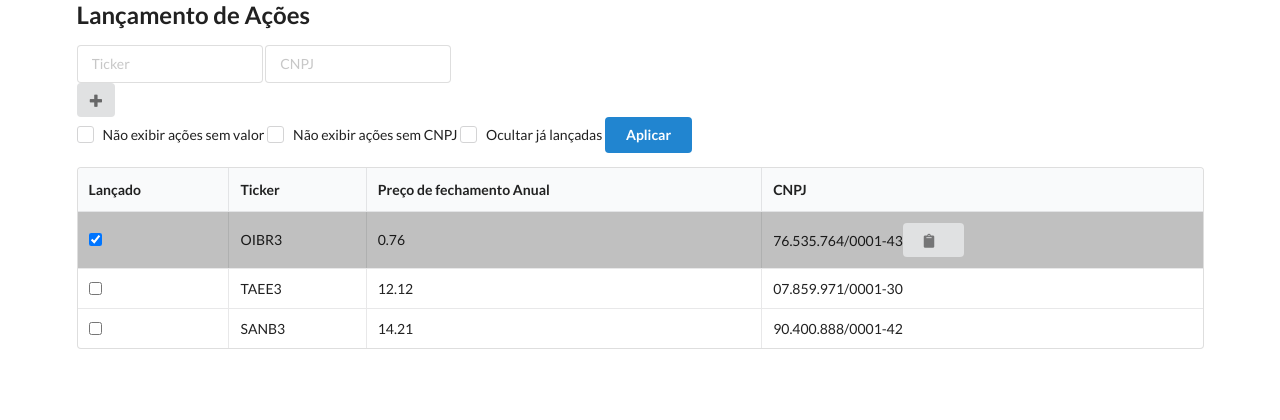
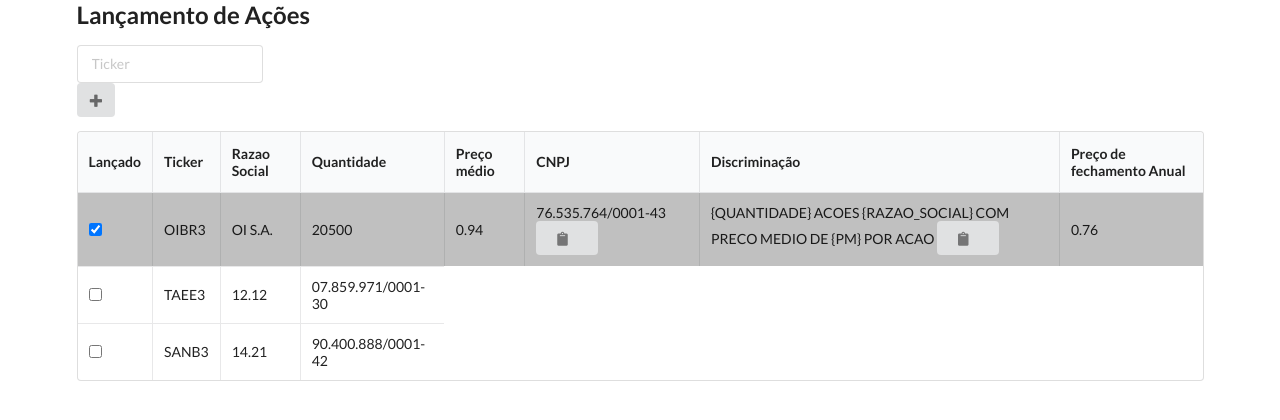
Before and after one commit to mikxingu/facilitair-web, a FastAPI app: page /dashboard in a window 1280 px wide. Shown: the top 420 px of the page. Run offline with FastAPI, Linux system fonts and the light colour scheme; some libraries are stand-ins or nearby versions.

Commit message:
Updated Project with new columns

```diff
--- a/src/templates/dashboard.html
+++ b/src/templates/dashboard.html
@@ -2,13 +2,18 @@
 
 
 {% block content%}
-<div class="ui input">
+  <div class="ui input">
     <input type="text" placeholder="Ticker">
   </div>
+
+<!--
 
   <div class="ui input">
     <input type="text" placeholder="CNPJ">
   </div>
+
+-->
+
   <div>
     <button class="ui icon button">
       <i class="plus icon"></i>
@@ -22,6 +27,7 @@
     <option value="2">2022</option>
   </select> -->
 
+  <!--
   <div class="ui checkbox">
     <input type="checkbox" name="example">
     <label>Não exibir ações sem valor</label>
@@ -36,22 +42,34 @@
     <label>Ocultar já lançadas</label>
   </div>
 
+
   <button class="ui button primary" >Aplicar</button>
+  -->
 <table class="ui celled table">
     <thead>
       <tr>
         <th>Lançado</th>
         <th>Ticker</th>
+        <th>Razao Social</th>
+        <th>Quantidade</th>
+        <th>Preço médio</th>
+        <th>CNPJ</th>
+        <th>Discriminação</th>
         <th>Preço de fechamento Anual</th>
-        <th>CNPJ</th>
     </tr></thead>
     <tbody>
+      {% block row %}
       <tr>
-        <td data-label="Lançado" bgcolor="silver"><input type="checkbox" name="lançado" checked="true"/> </td>
-        <td data-label="Name" bgcolor="silver">OIBR3</td>
-        <td data-label="Age" bgcolor="silver">0.76</td>
-        <td data-label="Job" bgcolor="silver">76.535.764/0001-43<button class="ui button"><i class="animated fade clipboard icon"></i></button></td>
+        <td data-label="Lançado" bgcolor="silver"><input type="checkbox" id="currentstock" name="conpleted" checked="true"/></td>
+        <td data-label="Ticker" bgcolor="silver">OIBR3</td>
+        <td data-label="RazaoSocial" bgcolor="silver">OI S.A.</td>
+        <td data-label="Quantidade" bgcolor="silver">20500</td>
+        <td data-label="PrecoMedio" bgcolor="silver">0.94</td>
+        <td data-label="CNPJ" bgcolor="silver">76.535.764/0001-43<button class="ui button"><i class="animated fade clipboard icon"></i></button></td>
+        <td data-label="Discriminação" bgcolor="silver">{QUANTIDADE} ACOES {RAZAO_SOCIAL} COM PRECO MEDIO DE {PM} POR ACAO <button class="ui button"><i class="animated fade clipboard icon"></i></button></td>
+        <td data-label="YearClose" bgcolor="silver">0.76</td>
       </tr>
+      {% endblock row %}
       <tr>
         <td data-label="Lançado"><input type="checkbox" name="lançado"/> </td>
         <td data-label="Name">TAEE3</td>
--- a/src/templates/home.html
+++ b/src/templates/home.html
@@ -21,7 +21,7 @@
         <h2>Informações sobre ações e FII's da bolsa sem complicação</h2>
         <div id="open_dashboard" class="">
 
-                <a href="./dashboard">
+                <a href="/dashboard">
                     <button class="ui toggle huge  primary button">Começar!
                         <i class="right arrow icon">
                         </i>
```
